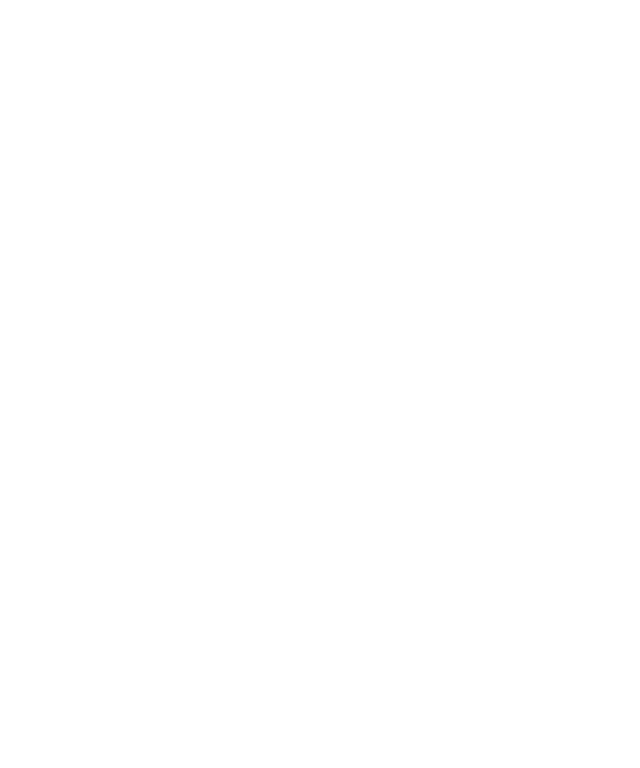
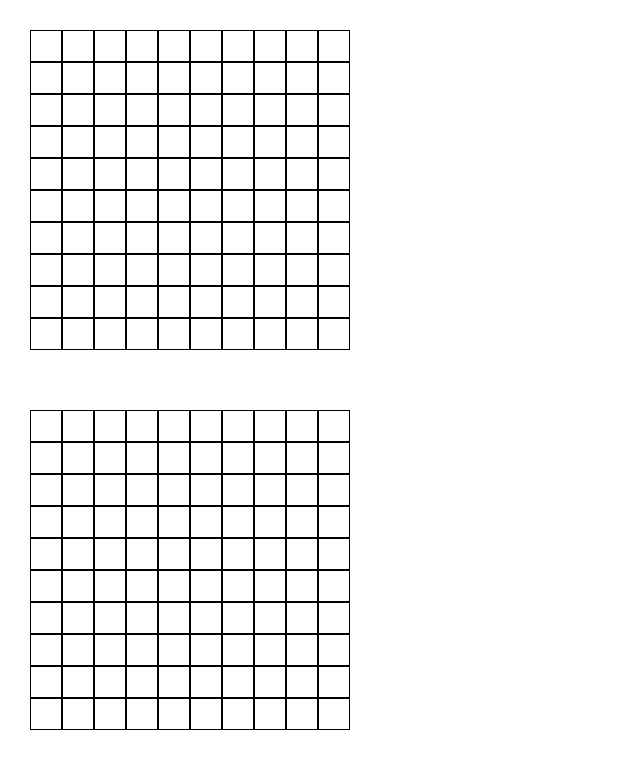
Before and after one commit to DinoCzar/battleship, a website built with webpack: page dist/index.html in a window 1280 px wide. Shown: the whole page, without its empty margins (0-640 px from the left). Built offline with nearby package versions, Linux system fonts and the light colour scheme.

Commit message:
Add 2 grids

```diff
--- a/src/index.js
+++ b/src/index.js
@@ -41,6 +41,8 @@ function createLocation(x, y) {
     return { x, y, boat: 'none', attacked: 'no' };
 }
 
+const computerContainer = document.querySelector('#computer-container');
+
 function createPlayerGameBoard() {
     const playerGameBoard = [];
     const columns = 10;
@@ -51,10 +53,12 @@ function createPlayerGameBoard() {
             const location = createLocation(x, String.fromCharCode(y));
             playerGameBoard.push(location);
 
-            // Create a div element for each location and set its id
-            const div = document.createElement('div');
-            div.id = location.y + location.x;
-            document.body.appendChild(div); // You can append it to the body or another container as needed.
+            // Create a div element for each location, set its id, and add a CSS class
+            const playerContainer = document.querySelector('#player-container');
+			const div = document.createElement('div');
+            div.id = location.x + location.y;
+            div.classList.add('location'); // Add the CSS class 'location' to the div
+            playerContainer.appendChild(div); // Append the div to the playerContainer
         }
     }
 
@@ -74,6 +78,12 @@ function createComputerGameBoard() {
         for (let y = 'A'.charCodeAt(0); y <= 'J'.charCodeAt(0); y++) {
             const location = createComputerLocation(x, String.fromCharCode(y));
             computerGameBoard.push(location);
+
+            // Create a div element for each location in the computer game board
+            const div = document.createElement('div');
+            div.id = 'computer-' +  location.x + location.y; // Add 'computer-' prefix to the ID
+            div.classList.add('location'); // Add the CSS class 'location' to the div
+            computerContainer.appendChild(div);
         }
     }
 
@@ -82,7 +92,3 @@ function createComputerGameBoard() {
 
 const playerGameBoard = createPlayerGameBoard();
 const computerGameBoard = createComputerGameBoard();
-
-// Example usage of the playerGameBoard and computerGameBoard:
-console.log(playerGameBoard); // Player's game board with x, y, boat, and attacked properties.
-console.log(computerGameBoard); // Computer's game board with x, y, boat, and attacked properties.
```
Also changed, not shown: dist/index.html, dist/main.js, dist/style.css.
